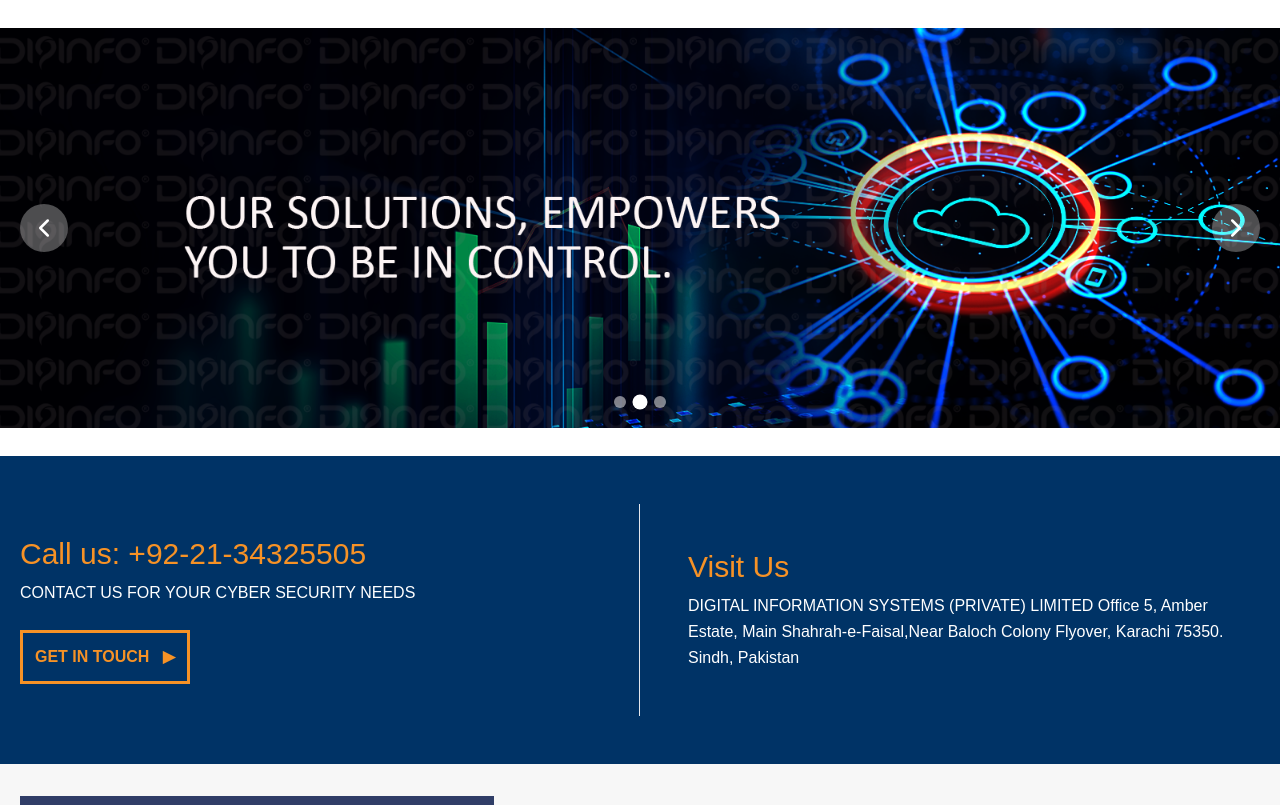
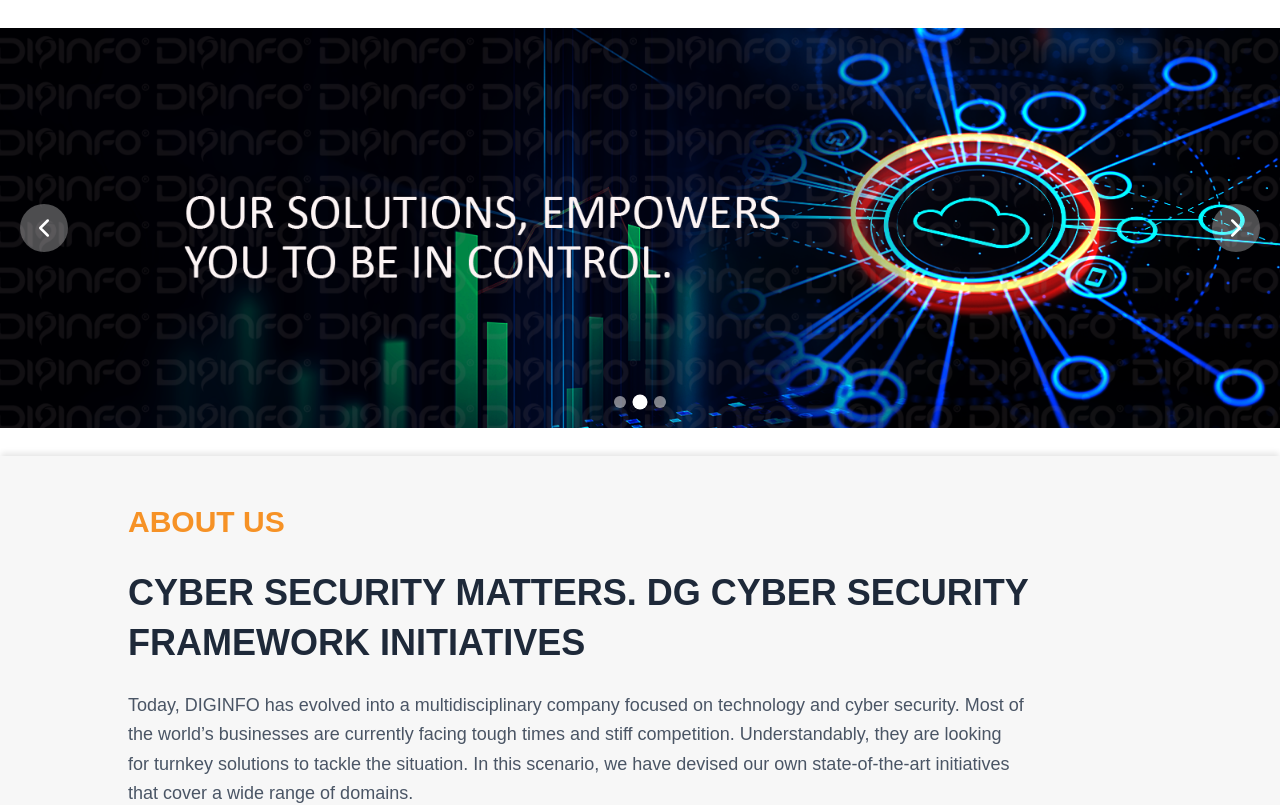
Before and after one commit to konain611/corpweb, a Next.js app in the folder myapp/: page / in a window 1280 px wide. Shown: the top 805 px of the page. Built offline with nearby package versions, Linux system fonts and the light colour scheme.

Commit message:
Added About Us Section

```diff
--- a/myapp/app/components/aboutus.tsx
+++ b/myapp/app/components/aboutus.tsx
@@ -1,5 +1,6 @@
 export default function AboutUs() {
     return (
+
         <div className="w-full md:px-32 py-12 bg-[#F7F7F7] shadow-[0_-4px_6px_-1px_rgba(0,0,0,0.1)]">
             <h2 className="text-[#F69226] text-3xl font-semibold mb-7 text-left md:text-left">
                 ABOUT US
--- a/myapp/app/page.tsx
+++ b/myapp/app/page.tsx
@@ -1,3 +1,4 @@
+import AboutUs from "./components/aboutus";
 import BannerCarousel from "./components/carousel";
 
 export default async function Page() {
@@ -7,6 +8,7 @@ export default async function Page() {
   return (
     <div>
       <BannerCarousel/>
+      <AboutUs/>
     </div>
   )
 }
```
